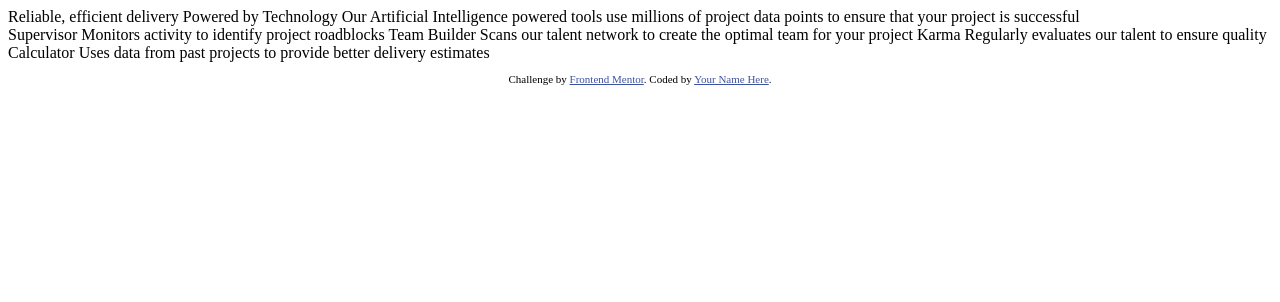
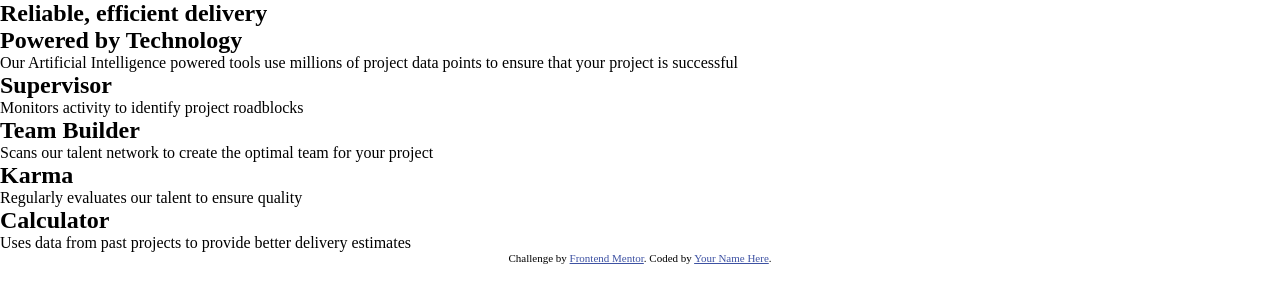
Before and after one commit to getishe/four-card-feature-section-master, a plain HTML site: page index.html in a window 1280 px wide. Drawn offline with Linux system fonts and the light colour scheme.

Commit message:
Refactor HTML structure and add CSS reset for improved layout and consistency

```diff
--- a/index.html
+++ b/index.html
@@ -11,7 +11,7 @@
       sizes="32x32"
       href="./images/favicon-32x32.png"
     />
-
+    <link rel="stylesheet" href="style.css" />
     <title>Frontend Mentor | Four card feature section</title>
 
     <!-- Feel free to remove these styles or customise in your own stylesheet 👍 -->
@@ -24,17 +24,35 @@
         color: hsl(228, 45%, 44%);
       }
     </style>
+  </head>
   <body>
-       <header>
-    Reliable, efficient delivery Powered by Technology Our Artificial
-    Intelligence powered tools use millions of project data points to ensure
-    that your project is successful </header>
-        <main>
-    Supervisor Monitors activity to identify
-    project roadblocks Team Builder Scans our talent network to create the
-    optimal team for your project Karma Regularly evaluates our talent to ensure
-    quality Calculator Uses data from past projects to provide better delivery
-    estimates
+    <main>
+      <section>
+        <h1>Reliable, efficient delivery</h1>
+        <h1>Powered by Technology</h1>
+        <p>
+          Our Artificial Intelligence powered tools use millions of project data
+          points to ensure that your project is successful
+        </p>
+      </section>
+      <section>
+        <h2>Supervisor</h2>
+        <p>Monitors activity to identify project roadblocks</p>
+      </section>
+      <section>
+        <h2>Team Builder</h2>
+        <p>
+          Scans our talent network to create the optimal team for your project
+        </p>
+      </section>
+      <section>
+        <h2>Karma</h2>
+        <p>Regularly evaluates our talent to ensure quality</p>
+      </section>
+      <section>
+        <h2>Calculator</h2>
+        <p>Uses data from past projects to provide better delivery estimates</p>
+      </section>
     </main>
     <footer>
       <p class="attribution">
--- /dev/null
+++ b/style.css
@@ -0,0 +1,5 @@
+* {
+  margin: 0;
+  padding: 0;
+  box-sizing: border-box;
+}
```
